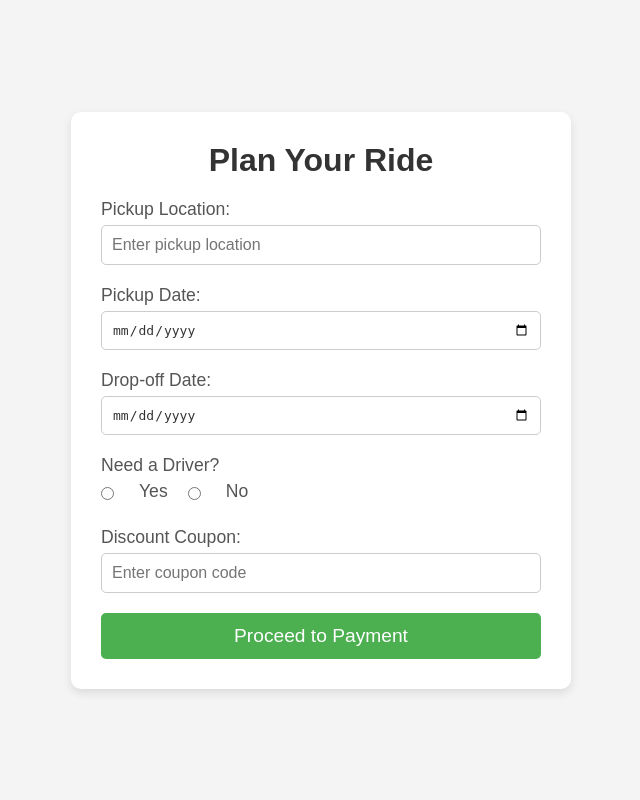
After one commit to Dinuxxxz/Car-rental-system, a PHP site: page /rideplan/ride-plan.html in a window 1280 px wide. The commit adds this page. Shown: the whole page, without its empty margins (319-959 px from the left). Run offline with PHP 8.4, Linux system fonts and the light colour scheme.

```diff
--- /dev/null
+++ b/frontend/rideplan/ride-plan.css
@@ -0,0 +1,84 @@
+/* General reset */
+* {
+    margin: 0;
+    padding: 0;
+    box-sizing: border-box;
+}
+
+body {
+    font-family: Arial, sans-serif;
+    background-color: #f4f4f4;
+    display: flex;
+    justify-content: center;
+    align-items: center;
+    height: 100vh;
+}
+
+.ride-plan-container {
+    background-color: white;
+    padding: 30px;
+    border-radius: 10px;
+    box-shadow: 0 4px 10px rgba(0, 0, 0, 0.1);
+    max-width: 500px;
+    width: 100%;
+    text-align: center;
+}
+
+h1 {
+    font-size: 2em;
+    margin-bottom: 20px;
+    color: #333;
+}
+
+/* Form styling */
+.ride-plan-form {
+    display: flex;
+    flex-direction: column;
+    gap: 20px;
+}
+
+.form-group {
+    display: flex;
+    flex-direction: column;
+    align-items: flex-start;
+}
+
+label {
+    font-size: 1.1em;
+    margin-bottom: 5px;
+    color: #555;
+}
+
+input[type="text"], input[type="date"] {
+    width: 100%;
+    padding: 10px;
+    border: 1px solid #ccc;
+    border-radius: 5px;
+    font-size: 1em;
+    color: #333;
+}
+
+input[type="radio"] {
+    margin-right: 5px;
+}
+
+.checkbox-group {
+    display: flex;
+    gap: 20px;
+    align-items: center;
+}
+
+.proceed-button {
+    padding: 12px 20px;
+    background-color: #4CAF50;
+    color: white;
+    border: none;
+    border-radius: 5px;
+    cursor: pointer;
+    font-size: 1.2em;
+    transition: background-color 0.3s ease;
+}
+
+.proceed-button:hover {
+    background-color: #45a049;
+}
--- /dev/null
+++ b/frontend/rideplan/ride-plan.html
@@ -0,0 +1,59 @@
+<!DOCTYPE html>
+<html lang="en">
+<head>
+    <meta charset="UTF-8">
+    <meta name="viewport" content="width=device-width, initial-scale=1.0">
+    <title>Plan Your Ride</title>
+    <link rel="stylesheet" href="./ride-plan.css">
+</head>
+<body>
+
+    <div class="ride-plan-container">
+        <h1>Plan Your Ride</h1>
+
+
+        <form class="ride-plan-form">
+
+
+            <div class="form-group">
+                <label for="pickup-location">Pickup Location:</label>
+                <input type="text" id="pickup-location" name="pickup-location" placeholder="Enter pickup location" required>
+            </div>
+
+
+            <div class="form-group">
+                <label for="pickup-date">Pickup Date:</label>
+                <input type="date" id="pickup-date" name="pickup-date" required>
+            </div>
+
+
+            <div class="form-group">
+                <label for="dropoff-date">Drop-off Date:</label>
+                <input type="date" id="dropoff-date" name="dropoff-date" required>
+            </div>
+
+
+            <div class="form-group">
+                <label>Need a Driver?</label>
+                <div class="checkbox-group">
+                    <input type="radio" id="driver-yes" name="with-driver" value="yes" required>
+                    <label for="driver-yes">Yes</label>
+
+                    <input type="radio" id="driver-no" name="with-driver" value="no">
+                    <label for="driver-no">No</label>
+                </div>
+            </div>
+
+
+            <div class="form-group">
+                <label for="coupon">Discount Coupon:</label>
+                <input type="text" id="coupon" name="coupon" placeholder="Enter coupon code">
+            </div>
+
+
+            <button type="submit" class="proceed-button">Proceed to Payment</button>
+        </form>
+    </div>
+
+</body>
+</html>
--- a/frontend/staff-mng/add-staff.html
+++ b/frontend/staff-mng/add-staff.html
@@ -7,7 +7,7 @@
 <body>
 
     <div class="section">
-        <h2>Add New Staff</h2>
+        <h2>Add  Staff Member</h2>
 
         <form class="form-label form-css-label">
             <fieldset>
--- a/frontend/staff-mng/update-staff.html
+++ b/frontend/staff-mng/update-staff.html
@@ -57,8 +57,9 @@
             </fieldset>
 
             <div class="button-container">
+                <button type="button" class="delete-button" onclick="confirmDelete()">Delete</button>
                 <button type="submit">Update Staff</button>
-                <button type="button" class="delete-button" onclick="confirmDelete()">Delete</button>
+
             </div>
         </form>
     </div>
```
Also changed, not shown: frontend/login/css/login.css (+58 -19 lines), frontend/login/login.html (+126 -2 lines), frontend/login/asserts/car.jpeg (added), frontend/login/asserts/car1.jpeg (added).
